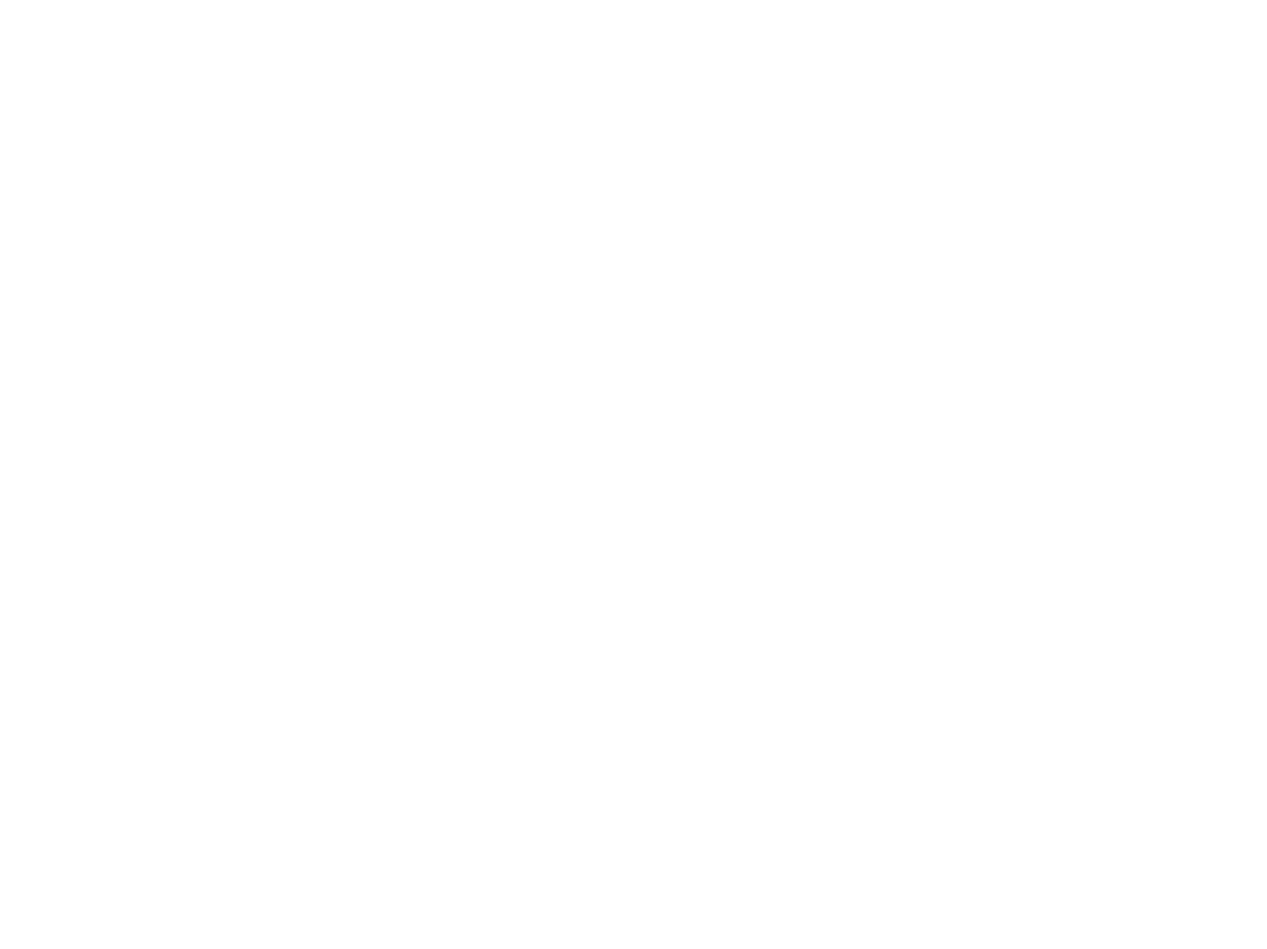
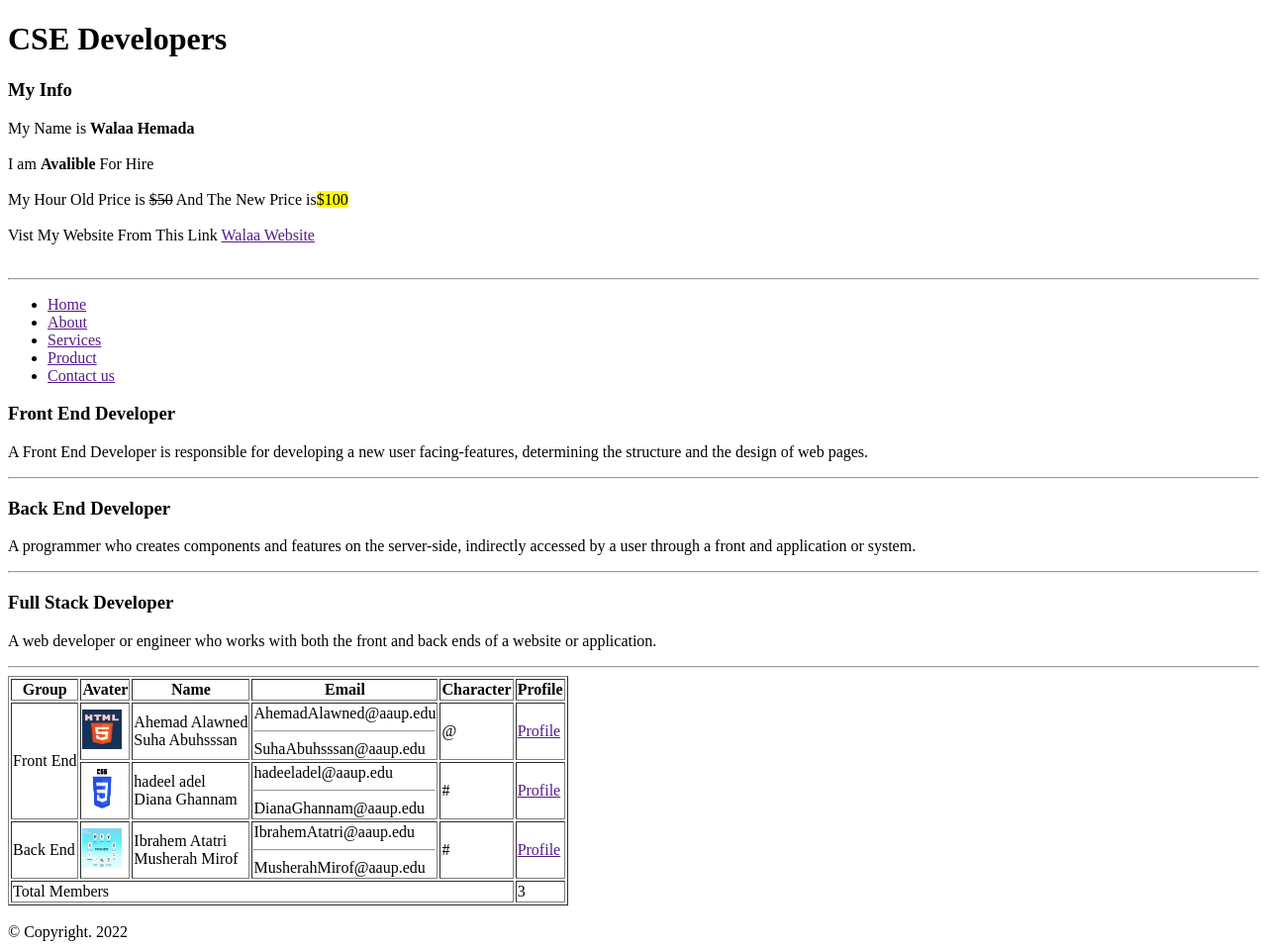
Before and after one commit to Walaahemada/project1, a plain HTML site: page index.html in a window 1280 px wide. Shown: the whole page at 99% size. Before the commit the page ends 800 px from the top, so only its background shows below. Drawn offline with Linux system fonts and the light colour scheme.

Commit message:
second commit

```diff
--- a/index.html
+++ b/index.html
@@ -2,10 +2,96 @@
 <html lang="en">
 <head>
     <meta charset="UTF-8">
-    <meta name="viewport" content="width=device-width, initial-scale=1.0">
-    <title>Document</title>
 </head>
 <body>
-
+    <!-- header -->
+    <header>
+    <h1>CSE Developers</h1>
+    <h3>My Info</h3>
+    </header>
+    <p>
+        My Name is <b>Walaa Hemada</b><br><br>
+        I am <strong>Avalible</strong> For Hire<br><br>
+        My Hour Old Price is <del>$50</del> And The New Price is<mark>$100</mark> <br><br>
+        Vist My Website From This Link <a href=""> Walaa Website</a> <br><br>
+    </p>
+    <hr>
+    <!-- navbar -->
+    <nav>
+    <ul>
+       <li><a href="">Home</a></li>
+       <li><a href="">About</a></li>
+       <li><a href="">Services</a></li>
+       <li><a href="">Product</a></li>
+       <li><a href="">Contact us</a></li>
+    </ul>
+    </nav>
+    <!-- sections -->
+    <section>
+        <h3>Front End Developer</h3>
+        <p>A Front End Developer is responsible for developing a new user facing-features, determining the structure and the design of web pages.</p></section>
+        <hr>
+    <section>
+        <h3>Back End Developer</h3>
+        <p>A programmer who creates components and features on the server-side, indirectly accessed by a user through a front and application or system.</p></section>
+        <hr>
+    <section>
+        <h3>Full Stack Developer</h3>
+        <p>A web developer or engineer who works with both the front and back ends of a website or application.</p></section>
+        <hr>
+    <!-- table -->
+    <table border="1">
+        <thead>
+        <tr>
+            <td align="center"><b>Group</b></td>
+            <td><b>Avater</b></td>
+            <td colspan="2" align="center"><b>Name</b></td>
+            <td align="center"><b>Email</b></td>
+            <td ><b>Character</b></td>
+            <td><b>Profile</b></td>
+        </tr>
+        </thead>
+        <tbody>
+        <tr>
+            <td rowspan="4">Front End</td>
+            <td rowspan="2"><img src="html.jpeg" height="40px" width="40px"></td>
+            <td colspan="2" rowspan="2">Ahemad Alawned<br>Suha Abuhsssan
+            </td>
+            <td rowspan="2">AhemadAlawned@aaup.edu<hr>SuhaAbuhsssan@aaup.edu</td>
+            <td rowspan="2">@</td>
+            <td rowspan="2"><a href="">Profile</a></td>
+        </tr>
+        <tr>
+        </tr>
+        <tr>
+            <td rowspan="2"><img src="css.jpeg" height="40px" width="40px"></td>
+            <td colspan="2" rowspan="2">hadeel adel<br>Diana Ghannam</td>
+            <td rowspan="2">hadeeladel@aaup.edu<hr>DianaGhannam@aaup.edu</td>
+            <td rowspan="2">#</td>
+            <td rowspan="2"><a href="">Profile</a></td>
+        </tr>
+        <tr>
+        </tr>
+        <tr>
+            <td rowspan="2">Back End</td>
+            <td rowspan="2"><img src="back-end.jpeg" height="40px" width="40px"></td>
+            <td colspan="2" rowspan="2">Ibrahem Atatri <br>Musherah Mirof</td>
+            <td rowspan="2">IbrahemAtatri@aaup.edu<hr>MusherahMirof@aaup.edu</td>
+            <td rowspan="2">#</td>
+            <td rowspan="2"><a href="">Profile</a></td>
+        </tr>
+        <tr>
+        </tr>
+        </tbody>
+        <tfoot>
+        <tr>
+            <td colspan="6">Total Members</td>
+            <td>3</td>
+        </tr>
+        </tfoot>
+    </table>
+    <br>
+    <!-- footer -->
+    <footer>&copy; Copyright. 2022 </footer>
 </body>
 </html>
```
Also changed, not shown: back-end.jpeg (added), css.jpeg (added), html.jpeg (added).
